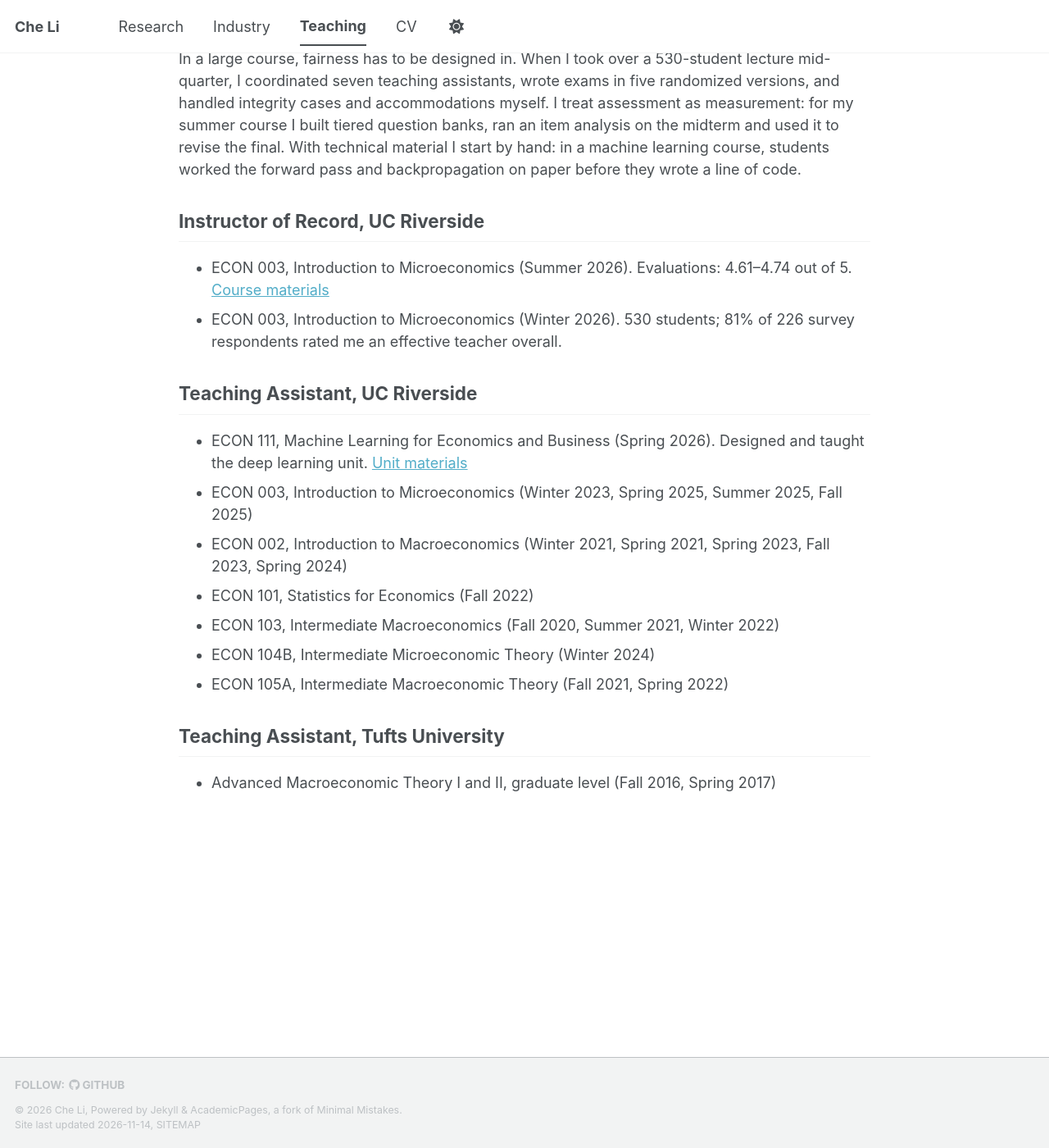
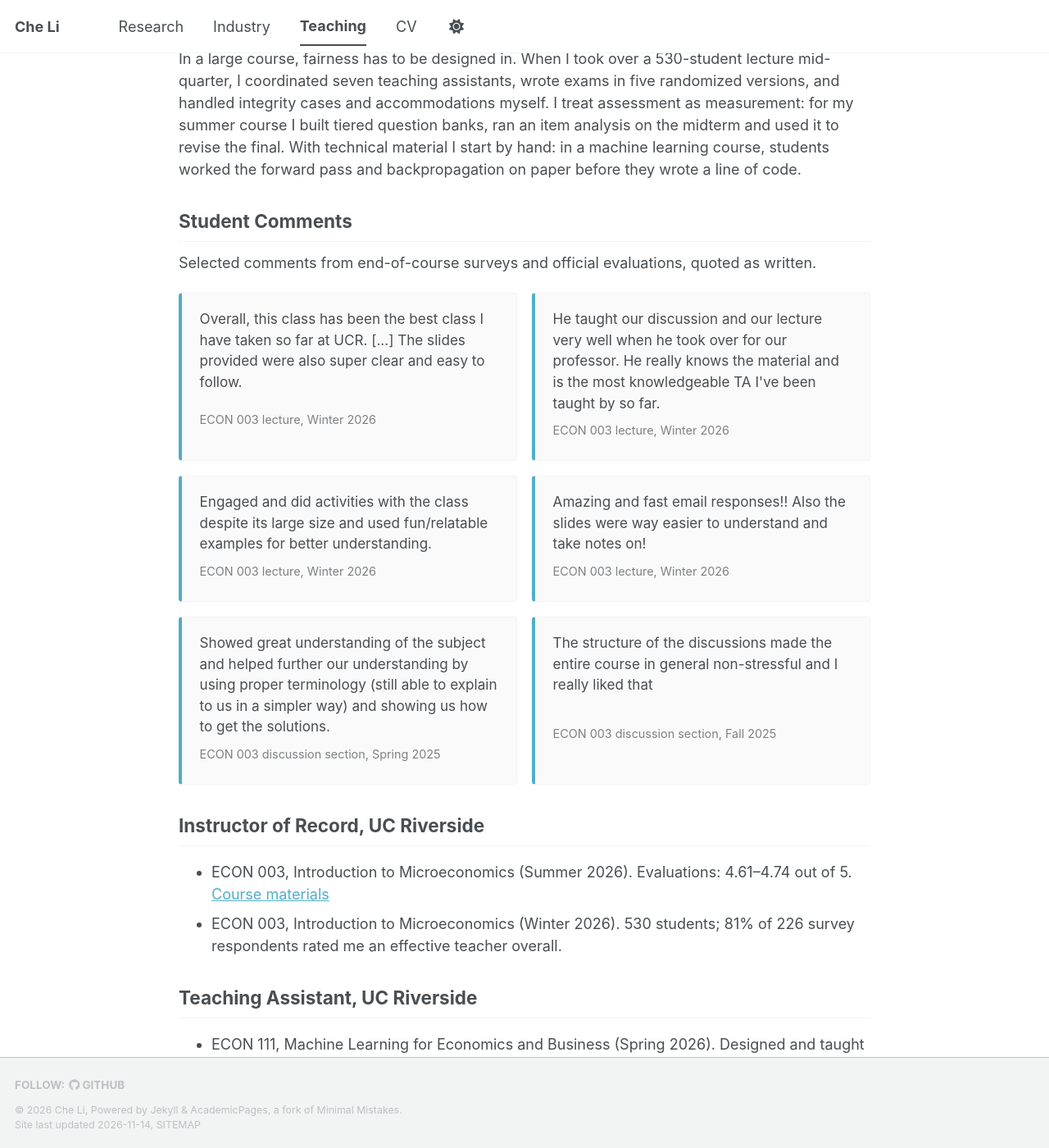
Before and after one commit to liche0907/Personal-Website, a Jekyll site: the page built from _pages/teaching.md, in a window 1280 px wide and 1400 px high, scrolled down 672 px. Shown: the whole window at 82% size. Built offline with Jekyll 4.4.1, drawn with Linux system fonts in a browser that asks for light colours; a script bundle is joined from its source files by our own code; a style sheet for code colours, icons or effects is not loaded.

Commit message:
Add student comment cards to the Teaching page

```diff
--- a/_pages/teaching.md
+++ b/_pages/teaching.md
@@ -24,6 +24,37 @@ For most of my students, introductory economics is the only economics course the
 
 In a large course, fairness has to be designed in. When I took over a 530-student lecture mid-quarter, I coordinated seven teaching assistants, wrote exams in five randomized versions, and handled integrity cases and accommodations myself. I treat assessment as measurement: for my summer course I built tiered question banks, ran an item analysis on the midterm and used it to revise the final. With technical material I start by hand: in a machine learning course, students worked the forward pass and backpropagation on paper before they wrote a line of code.
 
+## Student Comments
+
+Selected comments from end-of-course surveys and official evaluations, quoted as written.
+
+<div class="quote-cards">
+<figure class="quote-card">
+<blockquote>Overall, this class has been the best class I have taken so far at UCR. [...] The slides provided were also super clear and easy to follow.</blockquote>
+<figcaption>ECON 003 lecture, Winter 2026</figcaption>
+</figure>
+<figure class="quote-card">
+<blockquote>He taught our discussion and our lecture very well when he took over for our professor. He really knows the material and is the most knowledgeable TA I've been taught by so far.</blockquote>
+<figcaption>ECON 003 lecture, Winter 2026</figcaption>
+</figure>
+<figure class="quote-card">
+<blockquote>Engaged and did activities with the class despite its large size and used fun/relatable examples for better understanding.</blockquote>
+<figcaption>ECON 003 lecture, Winter 2026</figcaption>
+</figure>
+<figure class="quote-card">
+<blockquote>Amazing and fast email responses!! Also the slides were way easier to understand and take notes on!</blockquote>
+<figcaption>ECON 003 lecture, Winter 2026</figcaption>
+</figure>
+<figure class="quote-card">
+<blockquote>Showed great understanding of the subject and helped further our understanding by using proper terminology (still able to explain to us in a simpler way) and showing us how to get the solutions.</blockquote>
+<figcaption>ECON 003 discussion section, Spring 2025</figcaption>
+</figure>
+<figure class="quote-card">
+<blockquote>The structure of the discussions made the entire course in general non-stressful and I really liked that</blockquote>
+<figcaption>ECON 003 discussion section, Fall 2025</figcaption>
+</figure>
+</div>
+
 ## Instructor of Record, UC Riverside
 
 * ECON 003, Introduction to Microeconomics (Summer 2026). Evaluations: 4.61–4.74 out of 5. [Course materials](https://github.com/liche0907/Summer-Econ-003-Course-Materials)
--- a/_sass/layout/_custom.scss
+++ b/_sass/layout/_custom.scss
@@ -50,3 +50,44 @@
     max-width: 300px;
   }
 }
+
+/* Teaching page: student comment cards */
+.quote-cards {
+  display: grid;
+  grid-template-columns: repeat(2, 1fr);
+  gap: 1em;
+  margin: 1em 0 1.5em;
+}
+
+.quote-card {
+  margin: 0;
+  padding: 1em 1.2em;
+  border: 1px solid var(--global-border-color);
+  border-left: 4px solid var(--global-link-color);
+  border-radius: 4px;
+  background: var(--global-code-background-color);
+}
+
+.quote-card blockquote {
+  margin: 0;
+  padding: 0;
+  border: 0;
+  font-style: normal;
+  font-size: 0.95em;
+  line-height: 1.5;
+  color: var(--global-text-color);
+}
+
+.quote-card figcaption {
+  margin-top: 0.7em;
+  font-family: inherit;
+  font-size: 0.8em;
+  color: var(--global-text-color);
+  opacity: 0.7;
+}
+
+@media (max-width: 700px) {
+  .quote-cards {
+    grid-template-columns: 1fr;
+  }
+}
```
